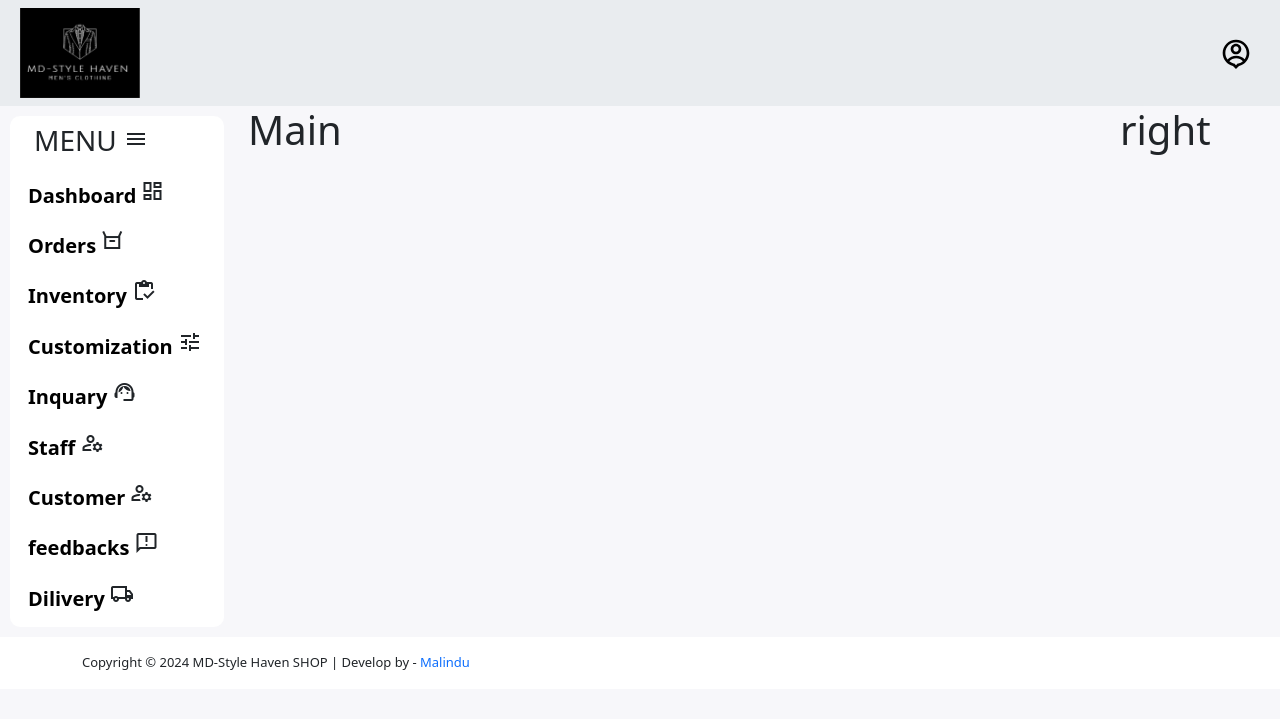
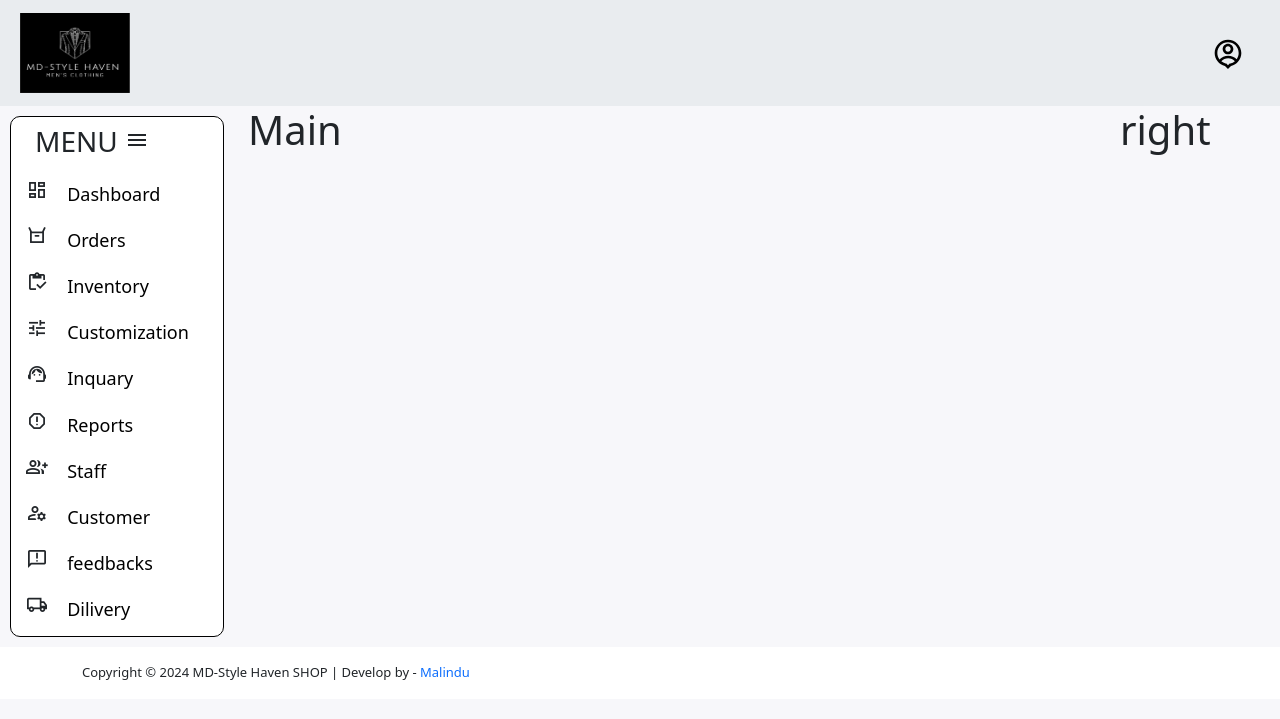
Before and after one commit to Dilakshana-Rupasinghe/MD-style-haven-shop, a PHP site: the page made by admin/home pages/admin-home.php in a window 1280 px wide. Shown: the top 719 px of the page. Run offline with PHP 8.4, Linux system fonts and the light colour scheme.

Commit message:
admin side navigation

```diff
--- a/CSS/login.css
+++ b/CSS/login.css
@@ -1,13 +1,16 @@
+/* for all sections */
 * {
     box-sizing: border-box;
 }
 
+/* body section */
 body {
     justify-content: center;
     align-items: center;
 
 }
 
+/* form section */
 .wapper,
 h1 {
     color: black;
--- a/admin/home pages/admin-home.php
+++ b/admin/home pages/admin-home.php
@@ -26,66 +26,79 @@
     <div class="container-body">
         <!-- menu section start -->
         <aside class="left-menu">
-            <h3 class="left-manu ms-4 mt-2"> MENU
+            <h3 class="ms-4 mt-2"> MENU
                 <span class="material-symbols-outlined">
                     menu
                 </span>
             </h3>
             <div class="menu">
-                <a href="admin-home.php"> Dashboard</a>
                 <span class="material-symbols-outlined">
                     dashboard
                 </span>
+                <a href="admin-home.php"> Dashboard</a>
             </div>
             <div class="menu">
-                <a href="#"> Orders</a>
                 <span class="material-symbols-outlined">
                     orders
                 </span>
+                <a href="#"> Orders</a>
+
             </div>
             <div class="menu">
-                <a href="#"> Inventory </a>
                 <span class="material-symbols-outlined">
                     inventory
                 </span>
+                <a href="#"> Inventory </a>
+
             </div>
             <div class="menu">
-                <a href="#"> Customization </a>
                 <span class="material-symbols-outlined">
                     tune
                 </span>
+                <a href="#"> Customization </a>
+
             </div>
             <div class="menu">
-                <a href="#"> Inquary </a>
                 <span class="material-symbols-outlined">
                     support_agent
                 </span>
+                <a href="#"> Inquary </a>
             </div>
             <div class="menu">
+                <span class="material-symbols-outlined">
+                    report
+                </span>
+                <a href="#"> Reports </a>
+
+            </div>
+            <div class="menu">
+                <span class="material-symbols-outlined">
+                    group_add
+                </span>
                 <a href="#"> Staff </a>
+
+            </div>
+            <div class="menu">
                 <span class="material-symbols-outlined">
                     manage_accounts
                 </span>
+                <a href="#"> Customer</a>
+
             </div>
             <div class="menu">
-                <a href="#"> Customer</a>
-                <span class="material-symbols-outlined">
-                    manage_accounts
-                </span>
-            </div>
-            <div class="menu">
-                <a href="#"> feedbacks </a>
                 <span class="material-symbols-outlined">
                     feedback
                 </span>
+                <a href="#"> feedbacks </a>
+
             </div>
             <div class="menu mb-2">
-                <a href="#"> Dilivery </a>
                 <span class="material-symbols-outlined">
                     local_shipping
                 </span>
+                <a href="#"> Dilivery </a>
+
             </div>
-
         </aside>
         <!-- menu section end -->
 
--- a/css/back-home.css
+++ b/css/back-home.css
@@ -1,31 +1,50 @@
-body{
-    background-color:  #f7f7fa;
+body {
+    background-color: #f7f7fa;
 }
 
 /* manu sections */
 
-.container-body{
+.container-body {
     display: grid;
     grid-template-columns: 14rem auto 10rem;
+    position: relative;
 }
 
 /* left menu section */
 
-.left-menu{
+
+.left-menu {
     background-color: #ffffff;
     margin: 10px 0px 10px 10px;
     border-radius: 10px;
+    border: 1px solid black;
+    display: flex;
+    flex-direction: column;
+    justify-content: center;
+    position: relative;
 }
 
-.menu a{
-    margin-left: 18px;
-    font-size: 20px;
+.menu a {
+    margin-left: 15px;
+    font-size: 18px;
     color: black;
     text-align: center;
-    font-weight: 600;
+    font-weight: 500;
+    align-items: center;
+    transition: transform 0.2s;
+    text-decoration: none;
 }
 
-.menu .material-symbols-outlined{
-line-height: 2.1;
 
+.menu:hover {
+    margin-left: 1px;
+    transform: scale(1.08);
+    font-size: 19px;
+    font-weight: 620;
 }
+
+.menu .material-symbols-outlined {
+    line-height: 2.1;
+    margin-left: 15px;
+    font-size: 22px;
+}
--- a/includes/admin-navigation.php
+++ b/includes/admin-navigation.php
@@ -1,18 +1,20 @@
 <nav class="navbar navbar-expand-lg bg-body-secondary  sticky-top">
     <div class="container-fluid">
-        <a class="navigation-brand ms-2 me-auto" href="admin-home.php">
-            <img src="../../images/logo .jpg" alt="logo" style="height: 90px; width: 120px;" class="logo">
+        <a class="navbar-brand ms-2 me-auto" href="admin-home.php">
+            <img src="../../images/logo .jpg" alt="logo" style="height: 80px; width: 110px;" class="logo">
         </a>
         <button class="navbar-toggler" type="button" data-bs-toggle="collapse" data-bs-target="#navbarSupportedContent" aria-controls="navbarSupportedContent" aria-expanded="false" aria-label="Toggle navigation">
             <span class="navbar-toggler-icon"></span>
         </button>
 
         <!-- right  nav bar -->
-        <ul class="navbar-nav ms-auto ">
-            <li class="nav-item">
-                <a class="nav-img me-3" href="#"><img src="../../icons/profile-line.svg" style="width: 32px;"></a>
-            </li>
-        </ul>
+        <div class="collapse navbar-collapse" id="navbarSupportedContent">
+            <ul class="navbar-nav ms-auto ">
+                <li class="nav-item">
+                    <a class="nav-link me-3" href="#"><img src="../../icons/profile-line.svg" style="width: 32px;"></a>
+                </li>
+            </ul>
+        </div>
     </DIV>
     </div>
 </nav>
--- a/includes/navbar.php
+++ b/includes/navbar.php
@@ -1,6 +1,6 @@
 <nav class="navbar navbar-expand-lg bg-body-secondary  sticky-top">
     <div class="container-fluid">
-        <a class="navigation-brand ms-2 me-auto" href="Index.php">
+        <a class="navbar-brand ms-2 me-auto" href="Index.php">
             <img src="images/logo .jpg" alt="logo" style="height: 90px; width: 120px;" class="logo">
         </a>
         <button class="navbar-toggler" type="button" data-bs-toggle="collapse" data-bs-target="#navbarSupportedContent" aria-controls="navbarSupportedContent" aria-expanded="false" aria-label="Toggle navigation">
@@ -52,5 +52,4 @@
             </ul>
         </DIV>
     </div>
-
 </nav>
--- a/login.php
+++ b/login.php
@@ -6,6 +6,8 @@
     <meta name="viewport" content="width=device-width, initial-scale=1.0">
     <link href="https://cdn.jsdelivr.net/npm/bootstrap@5.3.2/dist/css/bootstrap.min.css" rel="stylesheet"
         integrity="sha384-T3c6CoIi6uLrA9TneNEoa7RxnatzjcDSCmG1MXxSR1GAsXEV/Dwwykc2MPK8M2HN" crossorigin="anonymous">
+        <!-- material icons css link -->
+        <link rel="stylesheet" href="https://fonts.googleapis.com/css2?family=Material+Symbols+Outlined:opsz,wght,FILL,GRAD@24,400,0,0" />    <link rel="stylesheet" href="css/home.css">
     <link rel="stylesheet" href="css/home.css">
     <link rel="stylesheet" href="css/login.css">
 
```
